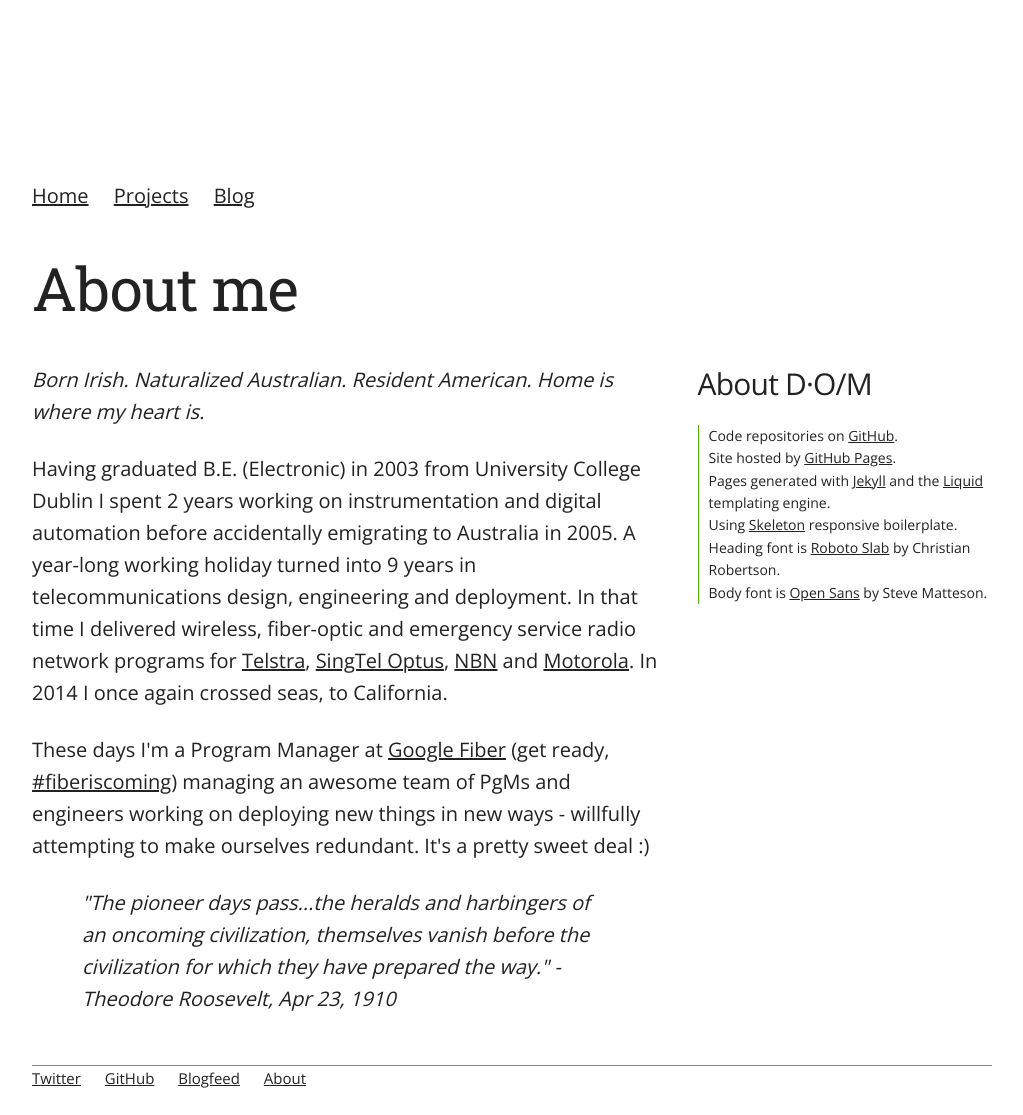
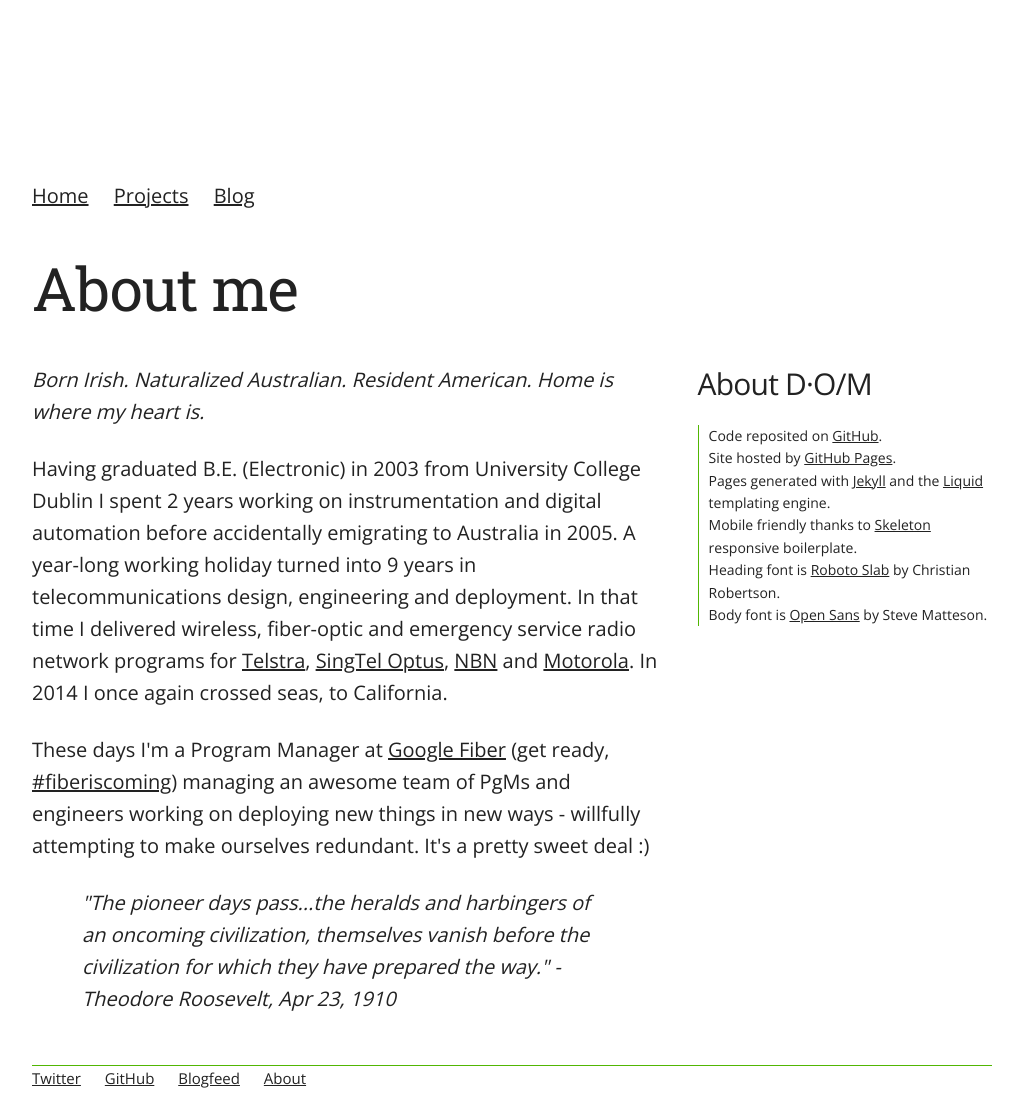
Before and after one commit to danoscarmike/danoscarmike.github.io, a Jekyll site: the page built from about/index.html, in a window 1280 px wide. Shown: the whole page, without its empty margins (128-1151 px from the left). Built offline with Jekyll 4.4.1, drawn with Linux system fonts in a browser that asks for light colours.

Commit message:
minor content edits

```diff
--- a/about/index.html
+++ b/about/index.html
@@ -32,10 +32,10 @@ title: About me
 	<div class="four columns">
 		<h4>About D&middot;O&sol;M</h4>
 		<div class="rightabout">
-			Code repositories on <a href="https://github.com">GitHub</a>.<br>
+			Code reposited on <a href="https://github.com">GitHub</a>.<br>
 			Site hosted by <a href="">GitHub Pages</a>.<br>
 			Pages generated with <a href="https://jekyllrb.com/">Jekyll</a> and the <a href="https://shopify.github.io/liquid/">Liquid</a> templating engine.<br>
-			Using <a href="http://getskeleton.com/">Skeleton</a> responsive boilerplate.<br>
+			Mobile friendly thanks to <a href="http://getskeleton.com/">Skeleton</a> responsive boilerplate.<br>
 			Heading font is <a href="https://fonts.google.com/specimen/Roboto+Slab?query=roboto+slab">Roboto Slab</a> by Christian Robertson.<br>
 			Body font is <a href="https://fonts.google.com/specimen/Open+Sans?query=open+sans">Open Sans</a> by Steve Matteson.<br>
 		</div>
```
